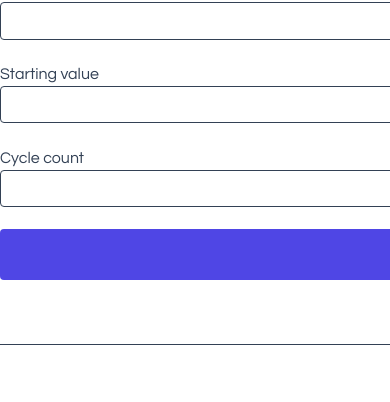
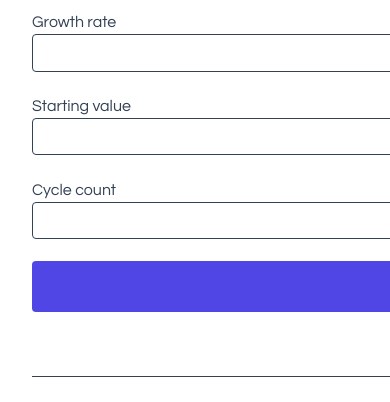
Before and after one commit to jackharrispeninsulainteractive/ExponentialGrowthCalculator, a plain HTML site: page index.html in a window 390 px wide. Shown: the part 280-682 px from the top of the page. Drawn offline with Linux system fonts and the light colour scheme.

Commit message:
- Added padding to main element to make page format look better on mobile devices.

```diff
--- a/index.html
+++ b/index.html
@@ -8,7 +8,7 @@
 </head>
 <body>
 
-<main style="width: 1000px; margin: auto">
+<main style="width: 1000px; margin: auto; padding: 2rem">
     <section style="text-align: center">
         <h1>Exponential Growth Calculator</h1>
     </section>
```
